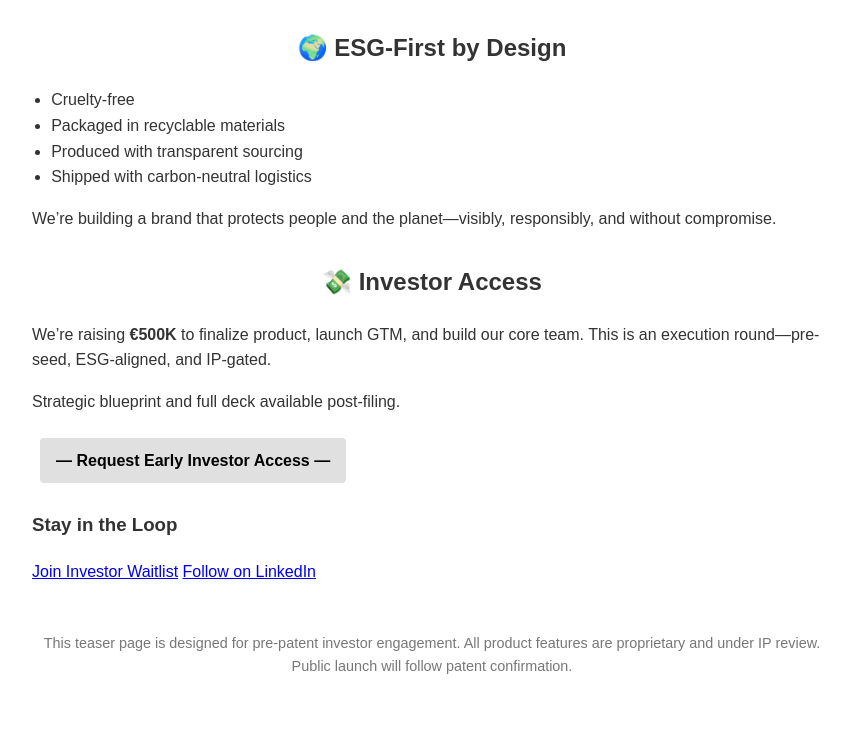
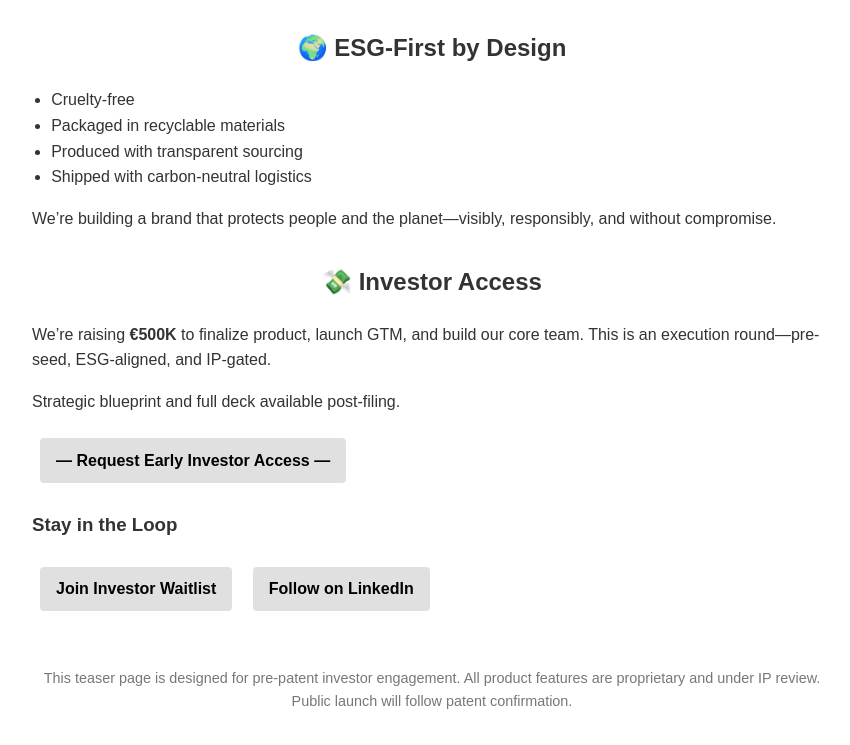
Before and after one commit to maureaupeter-sudo/suntrace360-deploy, a plain HTML site: page index.html in a window 1280 px wide. Shown: the part 945-1690 px from the top of the page, without its empty margins (208-1058 px from the left). Before the commit the page ends 1655 px from the top, so only its background shows below. Drawn offline with Linux system fonts and the light colour scheme.

Commit message:
Activated waitlist and LinkedIn buttons

```diff
--- a/index.html
+++ b/index.html
@@ -122,8 +122,8 @@
 <a href="mailto:investors@suntrace360.com" class="cta">— Request Early Investor Access —</a>
 
 <h3>Stay in the Loop</h3>
-<a href="#">Join Investor Waitlist</a>
-<a href="#">Follow on LinkedIn</a>
+<a href="mailto:investors@suntrace360.com?subject=Investor Waitlist" class="cta">Join Investor Waitlist</a>
+<a href="https://www.linkedin.com/company/suntrace360" class="cta" target="_blank">Follow on LinkedIn</a>
 
   <footer>
     This teaser page is designed for pre-patent investor engagement. All product features are proprietary and under IP review. Public launch will follow patent confirmation.
```
